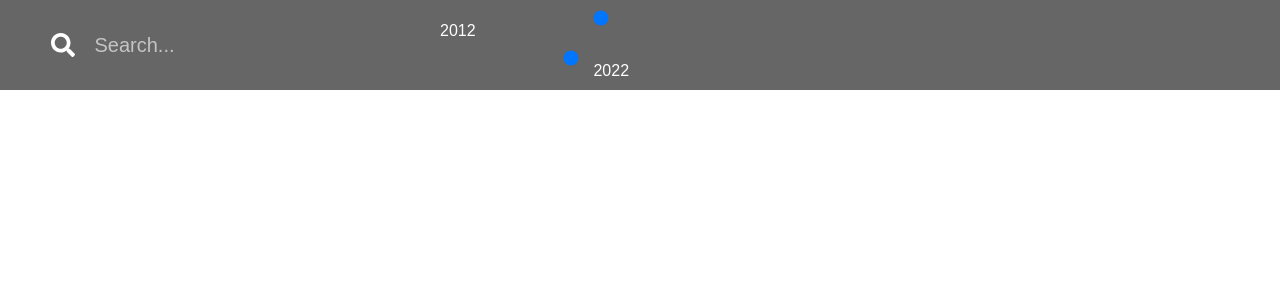
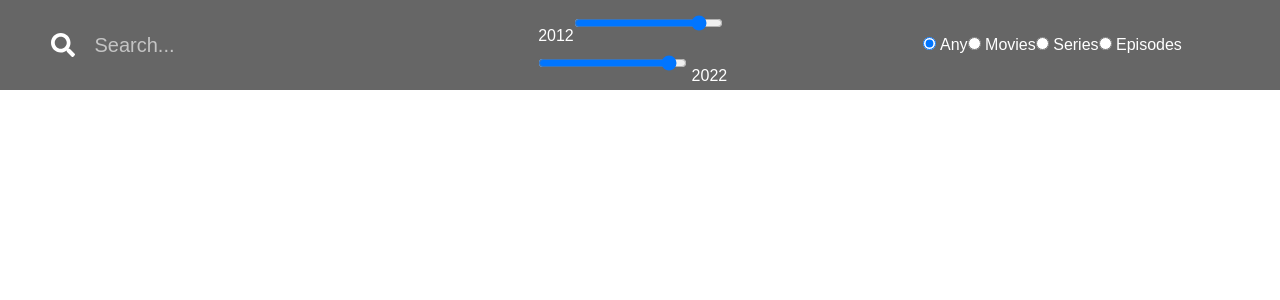
Before and after one commit to olimstv/omdb-movie-search, a React (Create React App) app: page / in a window 1280 px wide. Shown: the top 300 px of the page. Built offline with nearby package versions, Linux system fonts and the light colour scheme.

Commit message:
add types filter

```diff
--- a/src/App.css
+++ b/src/App.css
@@ -32,7 +32,7 @@ body {
 }
 #search input {
   /* width: 100%; */
-  -webkit-appearance: none;
+  /* -webkit-appearance: none; */
   -ms-appearance: none;
   -moz-appearance: none;
   font-size: 1.25rem;
@@ -56,4 +56,10 @@ body {
   margin-right: 10px;
 }
 
-/* Year Filter */
+/* Filter */
+#filter {
+  display: flex;
+  justify-content: space-around;
+  align-items: center;
+  width: 100%;
+}
--- a/src/App.js
+++ b/src/App.js
@@ -7,11 +7,18 @@ import Search from './components/Search';
 const CURRENT_YEAR = new Date().getFullYear();
 const MIN_YEAR = 1824;
 const MAX_YEAR = CURRENT_YEAR;
-
 const DEFAULT_YEAR_RANGE_LENGTH = 10;
+const MOVIE_TYPE_TO_FILTER_VALUE = [
+  { title: 'Any', filter: '' },
+  { title: 'Movies', filter: 'movie' },
+  { title: 'Series', filter: 'series' },
+  { title: 'Episodes', filter: 'episode' }
+];
 
 function App() {
   // States
+  const [movieTypeIndex, setMovieTypeIndex] = useState(0);
+  const movieType = MOVIE_TYPE_TO_FILTER_VALUE[movieTypeIndex];
   const [searchTerm, setSearchTerm] = useState('');
   const [fromYear, setFromYear] = useState(
     CURRENT_YEAR - DEFAULT_YEAR_RANGE_LENGTH
@@ -30,6 +37,10 @@ function App() {
   const handleToYearChange = e => {
     setToYear(e.target.value);
   };
+
+  const handleMovieTypeChange = index => {
+    setMovieTypeIndex(index);
+  };
   return (
     <div>
       <Search
@@ -41,6 +52,9 @@ function App() {
         toYear={toYear}
         handleFromYearChange={handleFromYearChange}
         handleToYearChange={handleToYearChange}
+        MOVIE_TYPE_TO_FILTER_VALUE={MOVIE_TYPE_TO_FILTER_VALUE}
+        movieTypeIndex={movieTypeIndex}
+        handleMovieTypeChange={handleMovieTypeChange}
       />
     </div>
   );
--- a/src/components/Search.js
+++ b/src/components/Search.js
@@ -1,5 +1,7 @@
 import { FaSearch } from 'react-icons/fa';
 import YearsFilter from './YearsFilter';
+import TypeFilter from './TypeFilter';
+
 const Search = ({
   searchTerm,
   handleSearchTermChange,
@@ -8,7 +10,10 @@ const Search = ({
   MAX_YEAR,
   handleFromYearChange,
   toYear,
-  handleToYearChange
+  handleToYearChange,
+  MOVIE_TYPE_TO_FILTER_VALUE,
+  movieTypeIndex,
+  handleMovieTypeChange
 }) => {
   return (
     <div id='search'>
@@ -31,6 +36,11 @@ const Search = ({
           handleFromYearChange={handleFromYearChange}
           handleToYearChange={handleToYearChange}
         />
+        <TypeFilter
+          MOVIE_TYPE_TO_FILTER_VALUE={MOVIE_TYPE_TO_FILTER_VALUE}
+          movieTypeIndex={movieTypeIndex}
+          handleMovieTypeChange={handleMovieTypeChange}
+        />
       </div>
     </div>
   );
--- /dev/null
+++ b/src/components/TypeFilter.js
@@ -0,0 +1,27 @@
+import React from 'react';
+
+const TypeFilter = ({
+  MOVIE_TYPE_TO_FILTER_VALUE,
+  movieTypeIndex,
+  handleMovieTypeChange
+}) => {
+  return (
+    <div>
+      {MOVIE_TYPE_TO_FILTER_VALUE.map(({ title, filter }, index) => {
+        return (
+          <label key={filter}>
+            <input
+              type='radio'
+              value={filter}
+              checked={movieTypeIndex === index}
+              onChange={handleMovieTypeChange.bind(null, index)}
+            />{' '}
+            {title}
+          </label>
+        );
+      })}
+    </div>
+  );
+};
+
+export default TypeFilter;
```
